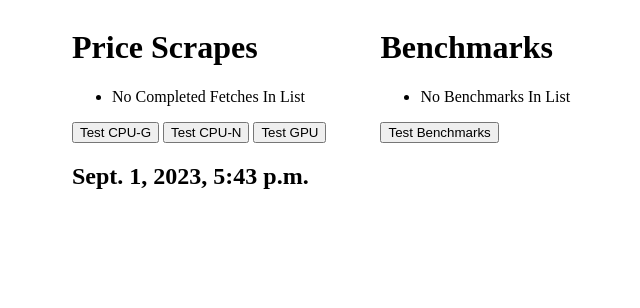
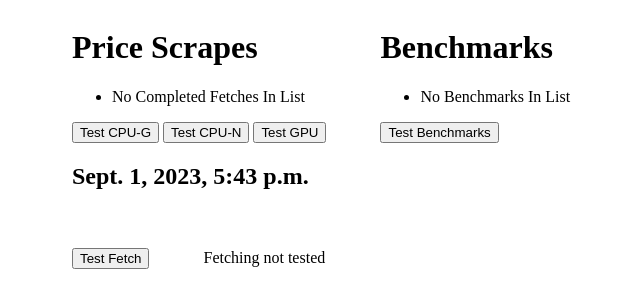
Before and after one commit to vik-ma/Price-Performance-Scraper, a Django app: page / in a window 1280 px wide. Shown: the top 308 px of the page, without its empty margins (302-942 px from the left). Run offline with Django 4.2, Linux system fonts and the light colour scheme; data that the repository does not hold is empty.

Commit message:
Added button in test_template that executed test_fetch_product_page in prj_fetcher

```diff
--- a/app/backend/price_fetcher/prj_fetcher.py
+++ b/app/backend/price_fetcher/prj_fetcher.py
@@ -727,13 +727,13 @@ def start_price_fetching_cpu(benchmark_type, product_choice_list, *, run_locally
         return Exception("Unexpected Error")
 
 
-def test_fetch_product_page(url, product_category) -> str:
+def test_fetch_product_page(product_name, product_category) -> str:
     """
     Test if the contents of a product page is fetchable.
 
         Parameters:
-            url (str): URL of the product page
-
+            product_name (str): Name of the product whose page will be fetched
+                                (Product must be a key in cpu_pj_url_dict)
             product_category (str): Category for the product
                                     (Must be either "CPU-Gaming" or "CPU-Normal")
 
@@ -742,7 +742,12 @@ def test_fetch_product_page(url, product_category) -> str:
                            was fetchable, otherwise returns the text of everything
                            inside the body tag of the page.
     """
-    soup = fetch_product_page(url)
+
+    try:
+        product_url = cpu_pj_url_dict[product_name]
+        soup = fetch_product_page(product_url)
+    except:
+        return "Invalid product"
 
     content = ""
     try:
--- a/app/backend/price_fetcher/templates/price_fetcher/test_template.html
+++ b/app/backend/price_fetcher/templates/price_fetcher/test_template.html
@@ -63,5 +63,34 @@
             <h2>{{ current_datetime }}</h2>
         </div>
     </div>
+    <br />
+    <div style="margin:20px auto 50px;width:50%;">
+        <div style="display:inline-block;margin-left:50px;">
+            <form id="test-fetch-button" style="display:inline-block;">
+                {% csrf_token %}
+                <input type="submit" value="Test Fetch">
+            </form>
+            <div id="fetch-content" style="display:inline-block;margin-left:50px;">
+                Fetching not tested
+            </div>
+        </div>
+    </div>
+    <script>
+        const testFetchButton = document.getElementById("test-fetch-button");
+        const fetchContentDiv = document.getElementById("fetch-content");
+
+        testFetchButton.addEventListener("click", function(event) {
+        event.preventDefault();
+
+        fetch("{% url 'test_button_fetch' %}")
+            .then(response => response.json())
+            .then(data => {
+                fetchContentDiv.textContent = data.content;
+            })
+            .catch(error => {
+                console.error("An error occurred:", error);
+            });
+    });
+    </script>
 </body>
 </html>
--- a/app/backend/price_fetcher/urls.py
+++ b/app/backend/price_fetcher/urls.py
@@ -9,6 +9,7 @@ urlpatterns = [
     path('test_button_cpu_n/', views.test_button_cpu_n, name='test_button_cpu_n'),
     path('test_button_gpu/', views.test_button_gpu, name='test_button_gpu'),
     path('test_button_benchmarks/', views.test_button_benchmarks, name='test_button_benchmarks'),
+    path('test_button_fetch/', views.test_button_fetch, name='test_button_fetch'),
 ]
 
 urlpatterns += static(settings.MEDIA_URL, document_root = settings.MEDIA_ROOT)
--- a/app/backend/price_fetcher/views.py
+++ b/app/backend/price_fetcher/views.py
@@ -1,5 +1,5 @@
 from django.shortcuts import redirect, render
-from django.http import HttpRequest
+from django.http import HttpRequest, JsonResponse
 from .models import ProductListing, CompletedFetch, BenchmarkData
 from . import prj_fetcher as pf
 from . import benchmark_scraper as bm
@@ -12,9 +12,11 @@ def test_template(request:HttpRequest):
     benchmark_data_list = BenchmarkData.objects.all()
     completed_fetch_list = CompletedFetch.objects.all()
     current_datetime = get_current_timestamp()
-    context = {'benchmark_data_list' : benchmark_data_list,
-               'completed_fetch_list' : completed_fetch_list,
-               'current_datetime' : current_datetime}
+    context = {
+        'benchmark_data_list' : benchmark_data_list,
+        'completed_fetch_list' : completed_fetch_list,
+        'current_datetime' : current_datetime,
+        }
 
     return render(request, 'price_fetcher/test_template.html', context)
 
@@ -67,6 +69,17 @@ def test_button_benchmarks(request:HttpRequest):
 def get_current_timestamp() -> datetime:
     """Return the current date and time as a datetime object."""
     return datetime.datetime.now()
+
+
+def test_button_fetch(request:HttpRequest):
+    """Button to test if if product pages are fetchable, for debugging purposes."""
+    product_name = "AMD Ryzen 9 7900X3D"
+    product_category = "CPU-Gaming"
+
+    content = pf.test_fetch_product_page(product_name, product_category)
+
+    return JsonResponse({"content": content})
+
 
 def create_completed_fetch(product_list, benchmark_type, timestamp, timestamp_id):
     """
```
